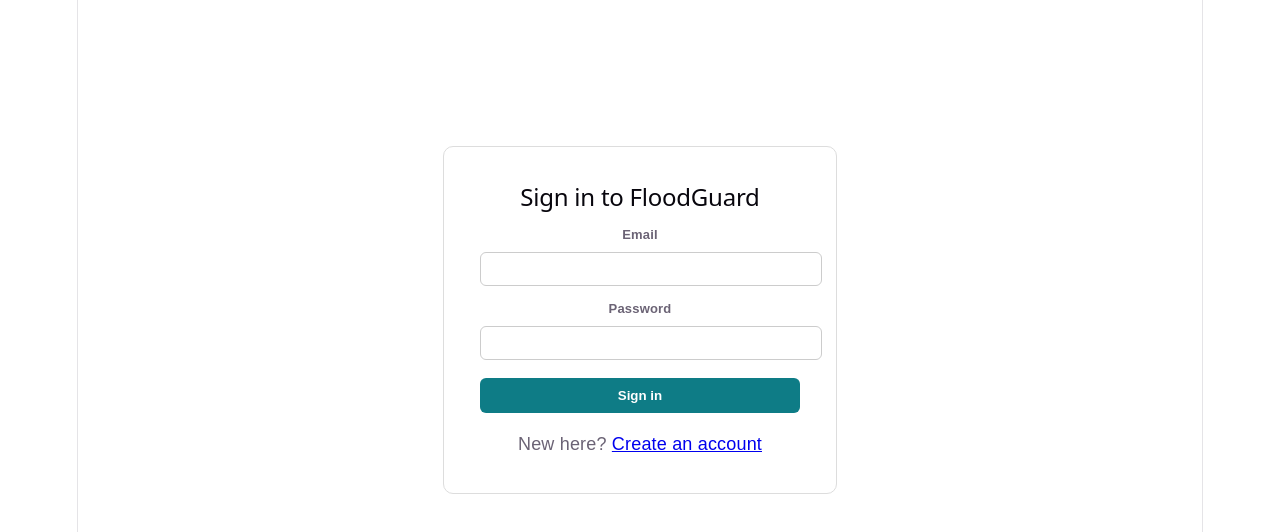
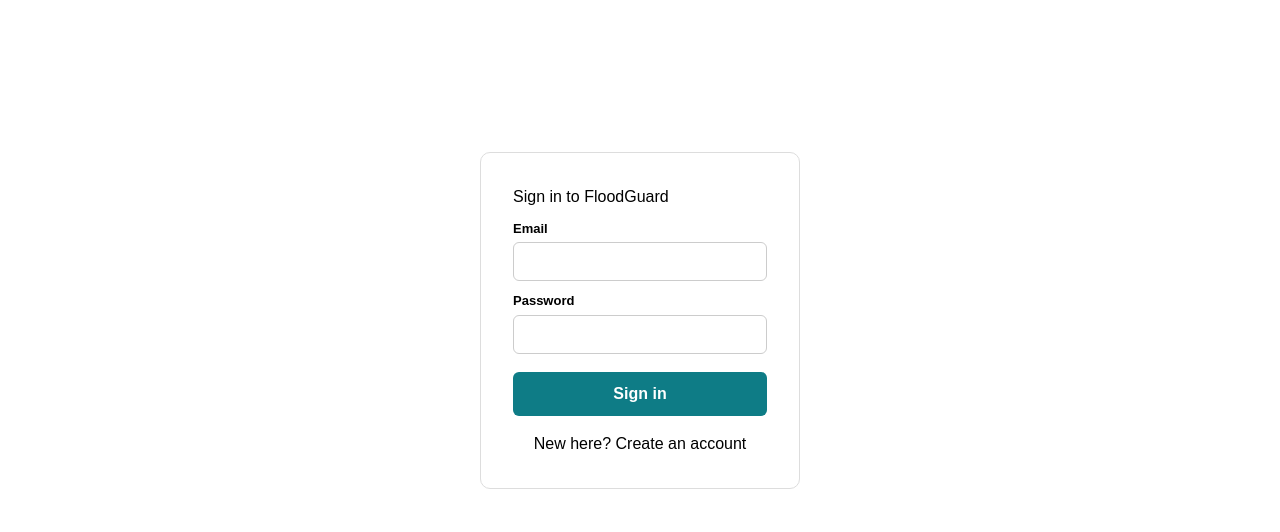
Before and after one commit to LakshikaYapa/flood-guard-, a React app in the folder frontend/: page /login in a window 1280 px wide. Shown: the top 532 px of the page. Built offline with nearby package versions, Linux system fonts and the light colour scheme; the HTML template or start-up script is replaced by a standard one.

Commit message:
clean up index.css and enhance vite.config.js with Tailwind CSS integration

```diff
--- a/frontend/src/index.css
+++ b/frontend/src/index.css
@@ -1,111 +1,5 @@
-:root {
-  --text: #6b6375;
-  --text-h: #08060d;
-  --bg: #fff;
-  --border: #e5e4e7;
-  --code-bg: #f4f3ec;
-  --accent: #aa3bff;
-  --accent-bg: rgba(170, 59, 255, 0.1);
-  --accent-border: rgba(170, 59, 255, 0.5);
-  --social-bg: rgba(244, 243, 236, 0.5);
-  --shadow:
-    rgba(0, 0, 0, 0.1) 0 10px 15px -3px, rgba(0, 0, 0, 0.05) 0 4px 6px -2px;
-
-  --sans: system-ui, 'Segoe UI', Roboto, sans-serif;
-  --heading: system-ui, 'Segoe UI', Roboto, sans-serif;
-  --mono: ui-monospace, Consolas, monospace;
-
-  font: 18px/145% var(--sans);
-  letter-spacing: 0.18px;
-  color-scheme: light dark;
-  color: var(--text);
-  background: var(--bg);
-  font-synthesis: none;
-  text-rendering: optimizeLegibility;
-  -webkit-font-smoothing: antialiased;
-  -moz-osx-font-smoothing: grayscale;
-
-  @media (max-width: 1024px) {
-    font-size: 16px;
-  }
-}
-
-@media (prefers-color-scheme: dark) {
-  :root {
-    --text: #9ca3af;
-    --text-h: #f3f4f6;
-    --bg: #16171d;
-    --border: #2e303a;
-    --code-bg: #1f2028;
-    --accent: #c084fc;
-    --accent-bg: rgba(192, 132, 252, 0.15);
-    --accent-border: rgba(192, 132, 252, 0.5);
-    --social-bg: rgba(47, 48, 58, 0.5);
-    --shadow:
-      rgba(0, 0, 0, 0.4) 0 10px 15px -3px, rgba(0, 0, 0, 0.25) 0 4px 6px -2px;
-  }
-
-  #social .button-icon {
-    filter: invert(1) brightness(2);
-  }
-}
+@import "tailwindcss";
 
 body {
   margin: 0;
 }
-
-#root {
-  width: 1126px;
-  max-width: 100%;
-  margin: 0 auto;
-  text-align: center;
-  border-inline: 1px solid var(--border);
-  min-height: 100svh;
-  display: flex;
-  flex-direction: column;
-  box-sizing: border-box;
-}
-
-h1,
-h2 {
-  font-family: var(--heading);
-  font-weight: 500;
-  color: var(--text-h);
-}
-
-h1 {
-  font-size: 56px;
-  letter-spacing: -1.68px;
-  margin: 32px 0;
-  @media (max-width: 1024px) {
-    font-size: 36px;
-    margin: 20px 0;
-  }
-}
-h2 {
-  font-size: 24px;
-  line-height: 118%;
-  letter-spacing: -0.24px;
-  margin: 0 0 8px;
-  @media (max-width: 1024px) {
-    font-size: 20px;
-  }
-}
-p {
-  margin: 0;
-}
-
-code,
-.counter {
-  font-family: var(--mono);
-  display: inline-flex;
-  border-radius: 4px;
-  color: var(--text-h);
-}
-
-code {
-  font-size: 15px;
-  line-height: 135%;
-  padding: 4px 8px;
-  background: var(--code-bg);
-}
--- a/frontend/vite.config.js
+++ b/frontend/vite.config.js
@@ -1,7 +1,13 @@
-import react from '@vitejs/plugin-react'
-import { defineConfig } from 'vite'
+import { defineConfig } from 'vite';
+import react from '@vitejs/plugin-react';
+import tailwindcss from '@tailwindcss/vite';
 
-// https://vite.dev/config/
 export default defineConfig({
-  plugins: [react()],
-})
+  plugins: [react(), tailwindcss()],
+  server: {
+    port: 5173,
+    proxy: {
+      '/api': 'http://localhost:5000',
+    },
+  },
+});
```
